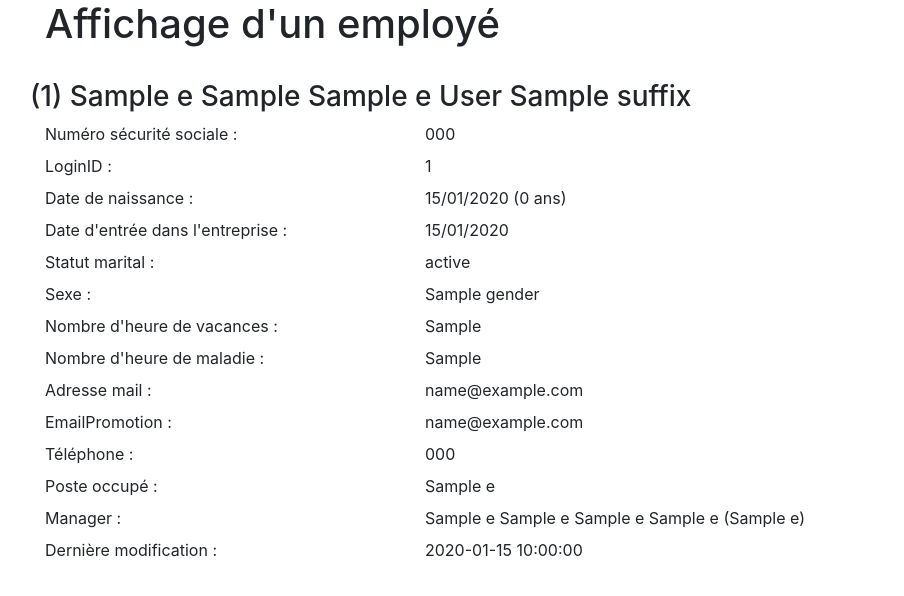
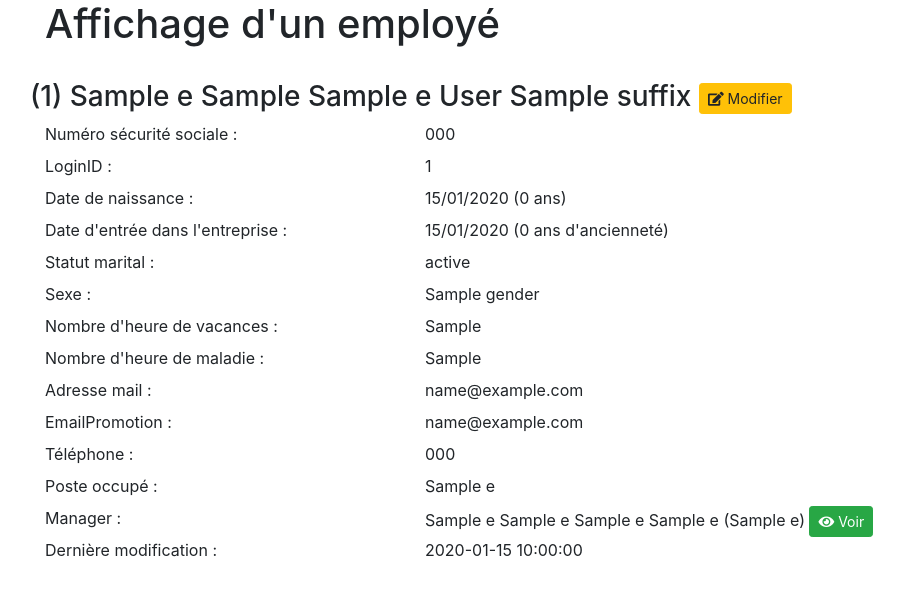
Before and after one commit to aimene/EmployeeManagement, a PHP site: template views/employee_view.php in a window 1280 px wide. Shown: the top 596 px of the page, without its empty margins (40-944 px from the left). Run offline with PHP 8.4, Linux system fonts and the light colour scheme; the template is opened without the code that fills it: most values are stand-ins (such as "Sample title", 1, 10 or a date in 2020).

Commit message:
Ajout lien vers le manager + correctsion dates

```diff
--- a/views/employee_view.php
+++ b/views/employee_view.php
@@ -1,10 +1,9 @@
 <?php
 function fAge($date) {
-    $age = date('Y') - date('Y', strtotime($date));
-    if (date('md') < date('md', strtotime($date))) {
-    return $age - 1;
-    }
-    return $age;
+  $datetime1 = new DateTime("today");
+  $datetime2 = new DateTime($date);
+  $interval = $datetime2->diff($datetime1);
+  return $interval->format('%y');
   }  ?>
 <main role="main" class="container">
     <div class="starter-template">
@@ -58,6 +57,7 @@ object(stdClass)[6]
       <?php if (isset($e->MiddleName)) echo $e->MiddleName.' '; ?>
       <?php if (isset($e->LastName)) echo $e->LastName.' '; ?>
       <?php if (isset($e->Suffix)) echo $e->Suffix; ?>
+      <?php if (isset($e->EmployeeID)) echo ' <a href="index.php?c=employee&m=edit&id='.$e->EmployeeID.'" class="btn btn-warning btn-sm" data-toggle="tooltip" title="Modifier l\'employé"><i class="fas fa-edit"></i> Modifier</a>';?>
     </h3>
   </div>
 
@@ -82,7 +82,7 @@ object(stdClass)[6]
   <div class="row">
     <label class="col-md-4 control-label">Date d'entrée dans l'entreprise :</label>
     <div class="col-md-8">
-      <?php if (isset($e->HireDate)) echo date('d/m/Y',strtotime($e->HireDate)); ?>
+      <?php if (isset($e->HireDate)) echo date('d/m/Y',strtotime($e->HireDate)). ' ('.fAge($e->HireDate).' ans d\'ancienneté)'; ?>
     </div>
   </div>
   <div class="row">
@@ -141,6 +141,7 @@ object(stdClass)[6]
       <?php if (isset($e->CMMiddleName)) echo ' '.$e->CMMiddleName; ?>
       <?php if (isset($e->CMLastName)) echo ' '.$e->CMLastName; ?>
       <?php if (isset($e->EMTitle)) echo ' ('.$e->EMTitle.')'; ?>
+      <?php if (isset($e->ManagerID)) echo ' <a href="index.php?c=employee&m=view&id='.$e->ManagerID.'" class="btn btn-success btn-sm" data-toggle="tooltip" title="Modifier l\'employé"><i class="fas fa-eye"></i> Voir</a>';?>
     </div>
   </div>
   <div class="row">
```
